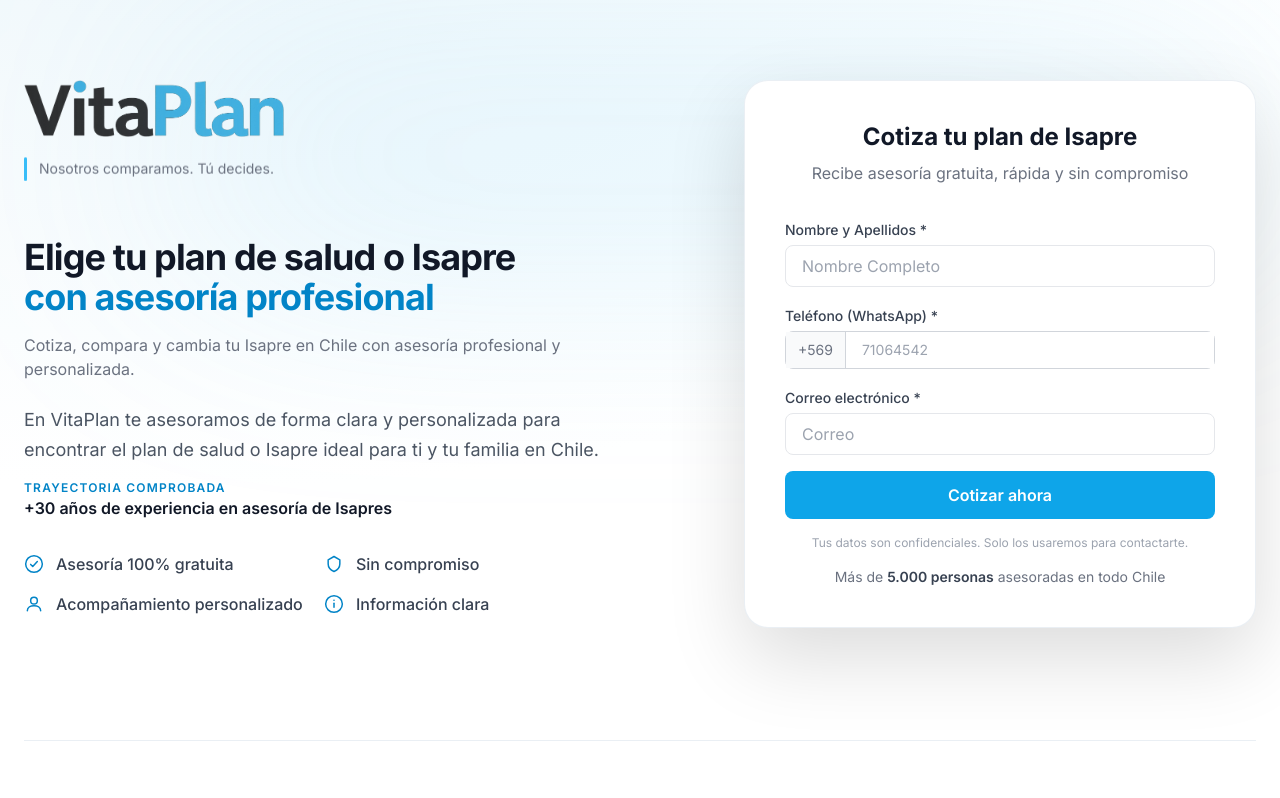
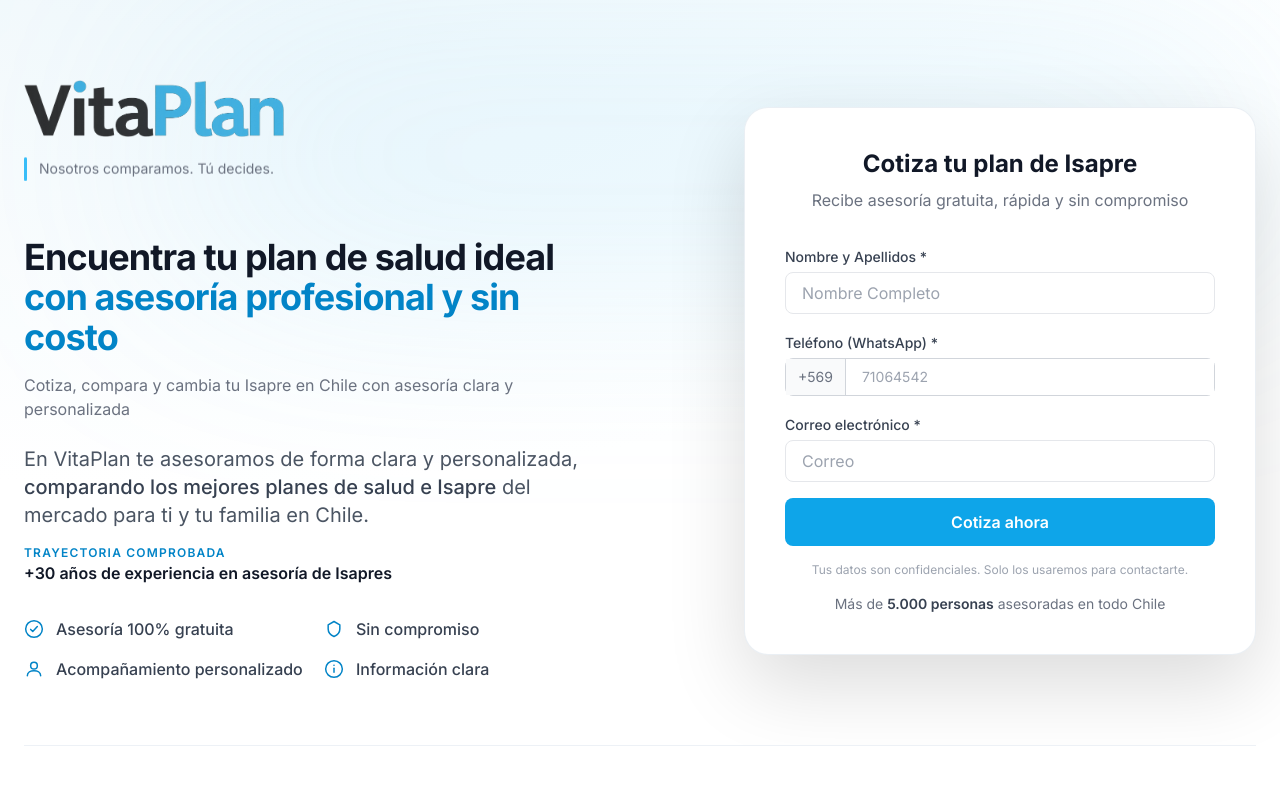
Before and after one commit to deanxtrbl/cotizame-landing, a React (Vite) app: page / in a window 1280 px wide. Shown: the top 798 px of the page. Built offline with nearby package versions, Linux system fonts and the light colour scheme.

Commit message:
feat: mejora de frases  y cta de la landing page

```diff
--- a/src/App.tsx
+++ b/src/App.tsx
@@ -132,18 +132,22 @@
           {/* TEXTO */}
           <div className="animate-fade-in">
             <h1 className="mt-10 md:mt-14 text-2xl md:text-4xl font-extrabold leading-tight tracking-tight text-gray-900">
-              Elige tu plan de salud o Isapre <br />
-              <span className="text-sky-600">con asesoría profesional</span>
+              Encuentra tu plan de salud ideal <br />
+              <span className="text-sky-600">con asesoría profesional y sin costo</span>
             </h1>
 
             <p className="mt-4 text-sm md:text-base text-gray-500 max-w-xl">
-              Cotiza, compara y cambia tu Isapre en Chile con asesoría profesional y personalizada.
+              Cotiza, compara y cambia tu Isapre en Chile con asesoría clara y personalizada
             </p>
 
-            <p className="mt-6 text-lg text-gray-600 max-w-xl leading-relaxed hidden sm:block">
-              En VitaPlan te asesoramos de forma clara y personalizada para encontrar el
-              plan de salud o Isapre ideal para ti y tu familia en Chile.
-            </p>
+            <p className="mt-6 text-lg md:text-xl text-gray-600 max-w-xl lg:max-w-2xl leading-relaxed hidden sm:block">
+  En VitaPlan te asesoramos de forma clara y personalizada,{" "}
+  <span className="font-medium text-gray-700">
+    comparando los mejores planes de salud e Isapre
+  </span>{" "}
+  del mercado para ti y tu familia en Chile.
+</p>
+
 
             <div className="mt-4">
               <p className="text-xs uppercase tracking-widest text-sky-600 font-semibold">
@@ -184,7 +188,8 @@
       </section>
 
 {/* ISAPRES */}
-<section className="w-full bg-white border-t border-slate-200/70">
+<section className="w-full bg-white/70 backdrop-blur-sm border-t border-slate-200/60 -mt-12 + bg-white/60 + backdrop-blur-sm
+">
 
   {/* TEXTO CENTRADO */}
   <div className="max-w-7xl mx-auto px-6 pt-14">
@@ -216,7 +221,7 @@
   alt={`Logo ${item.name}`}
   className={`
     w-auto shrink-0 object-contain transition
-    ${item.compact ? "h-9 lg:h-10 scale-95" : "h-10 lg:h-12"}
+    ${item.compact ? "h-8 lg:h-9 scale-95" : "h-9 lg:h-11"}
   `}
   loading="lazy"
   decoding="async"
--- a/src/components/LeadForm.tsx
+++ b/src/components/LeadForm.tsx
@@ -267,7 +267,7 @@
           type="submit"
           className="mt-6 w-full rounded-lg bg-sky-500 py-3 font-semibold text-white hover:bg-sky-600 transition"
         >
-          Cotizar ahora
+          Cotiza ahora
         </button>
       </form>
 
--- a/src/index.css
+++ b/src/index.css
@@ -12,6 +12,43 @@
   text-rendering: optimizeLegibility;
   background-color:#ffffff; /* color base de la página */
   overscroll-behavior: none;
+}
+body {
+  font-family: "Inter", system-ui, sans-serif;
+  color: #0f172a;
+  -webkit-font-smoothing: antialiased;
+  text-rendering: optimizeLegibility;
+  background-color: #ffffff;
+  overscroll-behavior: none;
+}
+
+/* ==============================
+   FIX DEFINITIVO SAFARI iOS
+   (safe-area / notch / bounce)
+============================== */
+
+html {
+  background-color: #ffffff;
+}
+
+body::before,
+body::after {
+  content: "";
+  position: fixed;
+  left: 0;
+  right: 0;
+  background-color: #ffffff;
+  z-index: -1;
+}
+
+body::before {
+  top: 0;
+  height: env(safe-area-inset-top);
+}
+
+body::after {
+  bottom: 0;
+  height: env(safe-area-inset-bottom);
 }
 
 /* =================================================
```
